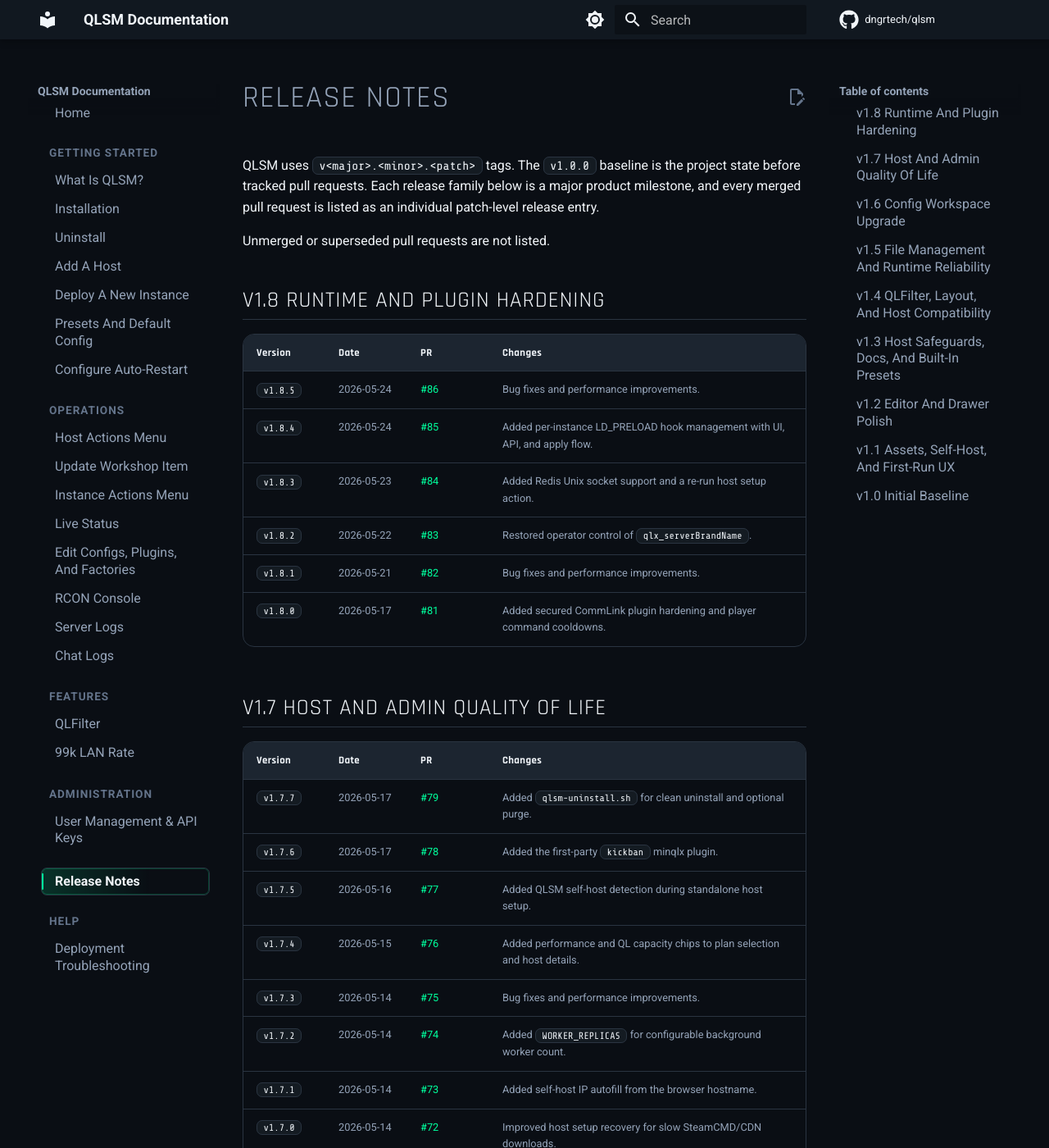
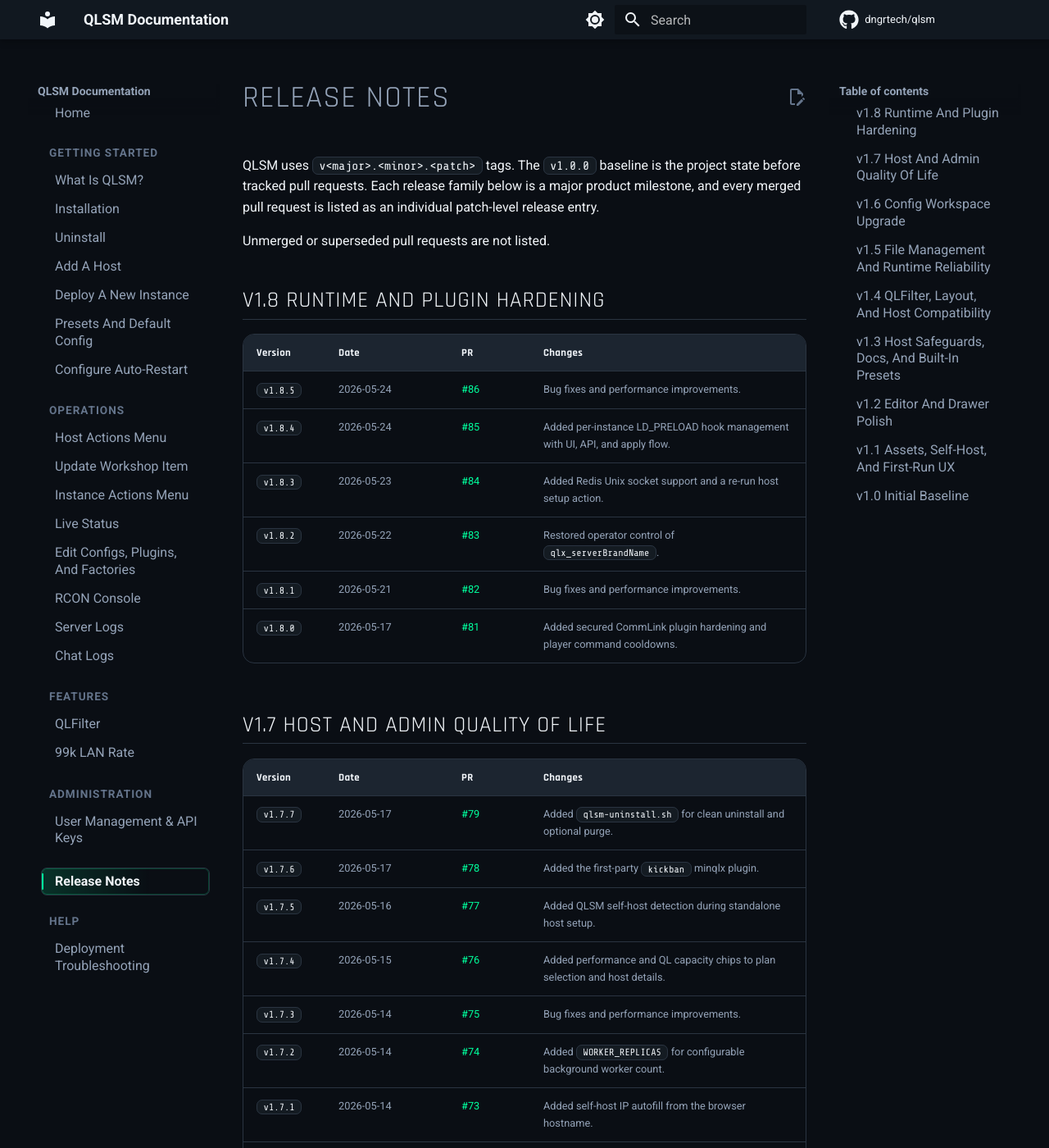
Before and after one commit to dngrtech/qlsm, an MkDocs documentation site: the page built from docs/user/releases.md, in a window 1280 px wide and 1400 px high. Shown: the whole window at 82% size. Built offline with MkDocs 1.6.1 and Material for MkDocs 9.7.7, drawn with Linux system fonts in a browser that asks for light colours; comment, search, counter and statistics services are not loaded.

Commit message:
fix: widen docs date column

```diff
--- a/docs/user/stylesheets/extra.css
+++ b/docs/user/stylesheets/extra.css
@@ -222,6 +222,12 @@
   white-space: nowrap;
 }
 
+.md-typeset table:not([class]) th:nth-child(2),
+.md-typeset table:not([class]) td:nth-child(2) {
+  min-width: 7.5rem;
+  white-space: nowrap;
+}
+
 .md-typeset table:not([class]) th {
   font-family: 'Rajdhani', system-ui, sans-serif;
   letter-spacing: 0.03em;
--- a/frontend-react/src/styles/docs-markdown.css
+++ b/frontend-react/src/styles/docs-markdown.css
@@ -156,6 +156,12 @@
   text-align: left;
 }
 
+.docs-markdown th:nth-child(2),
+.docs-markdown td:nth-child(2) {
+  min-width: 7.5rem;
+  white-space: nowrap;
+}
+
 .docs-markdown tr:last-child td {
   border-bottom: none;
 }
```
